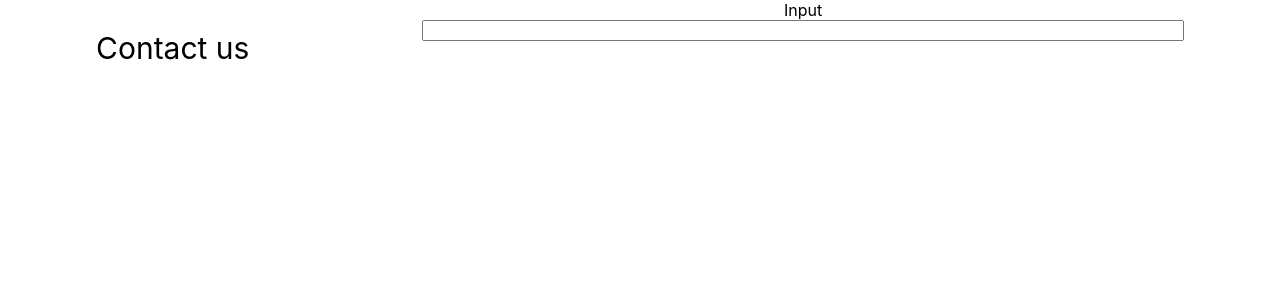
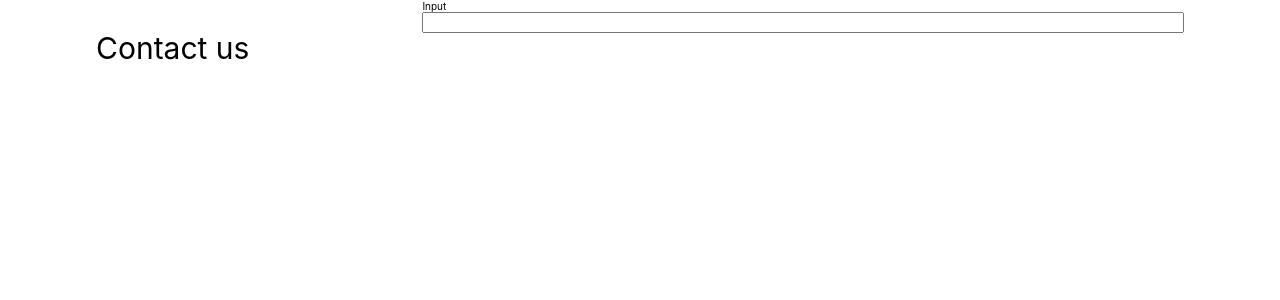
Before and after one commit to ericmadureira/cogna-form-challenge, a React (Create React App) app: page / in a window 1280 px wide. Shown: the top 300 px of the page. Built offline with nearby package versions, Linux system fonts and the light colour scheme.

Commit message:
feat: change app to styled component
Changes the app component to the styled-component format.

```diff
--- a/src/App.css
+++ /dev/null
@@ -1,38 +0,0 @@
-.App {
-  text-align: center;
-}
-
-.App-logo {
-  height: 40vmin;
-  pointer-events: none;
-}
-
-@media (prefers-reduced-motion: no-preference) {
-  .App-logo {
-    animation: App-logo-spin infinite 20s linear;
-  }
-}
-
-.App-header {
-  background-color: #282c34;
-  min-height: 100vh;
-  display: flex;
-  flex-direction: column;
-  align-items: center;
-  justify-content: center;
-  font-size: calc(10px + 2vmin);
-  color: white;
-}
-
-.App-link {
-  color: #61dafb;
-}
-
-@keyframes App-logo-spin {
-  from {
-    transform: rotate(0deg);
-  }
-  to {
-    transform: rotate(360deg);
-  }
-}
--- a/src/App.tsx
+++ b/src/App.tsx
@@ -1,14 +1,16 @@
 import React from 'react';
+import styled from 'styled-components';
 
 import ContactPage from './pages/ContactPage';
-import './App.css';
 
-const App = () => {
-  return (
-    <div className='App'>
-      <ContactPage />
-    </div>
-  );
-}
+const App = styled.section`
+  font-size: 10px;
+`;
 
-export default App;
+const Container = () => (
+  <App className='App'>
+    <ContactPage />
+  </App>
+);
+
+export default Container;
```
